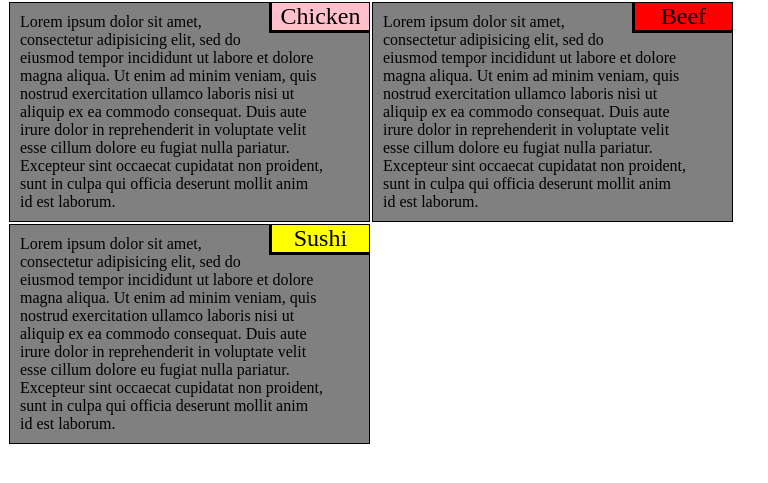
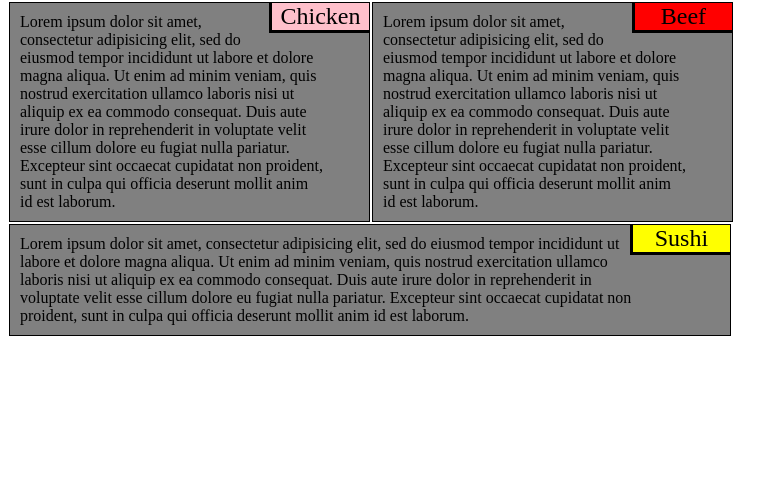
Before and after one commit to agapte/htmlcssjs, a plain HTML site: page Module2/index.html in a window 768 px wide. Shown: the part 79-562 px from the top of the page. Drawn offline with Linux system fonts and the light colour scheme.

Commit message:
Add files via upload

```diff
--- a/Module2/index.html
+++ b/Module2/index.html
@@ -30,7 +30,7 @@
 		proident, sunt in culpa qui officia deserunt mollit anim id est laborum.</div>
 	</div>
 
-	<div class="box col-lg-4 col-md-6">
+	<div class="box col-lg-4 col-md-12">
 		<div class="title" id="Sushi"> Sushi </div>
 		<div class="content">Lorem ipsum dolor sit amet, consectetur adipisicing elit, sed do eiusmod
 		tempor incididunt ut labore et dolore magna aliqua. Ut enim ad minim veniam,
--- a/Module2/style.css
+++ b/Module2/style.css
@@ -89,7 +89,7 @@
 		width: 91.66;
 	}
 	.col-md-12{
-		width: 100%;
+		width: 96%;
 	}
 }
 
```
